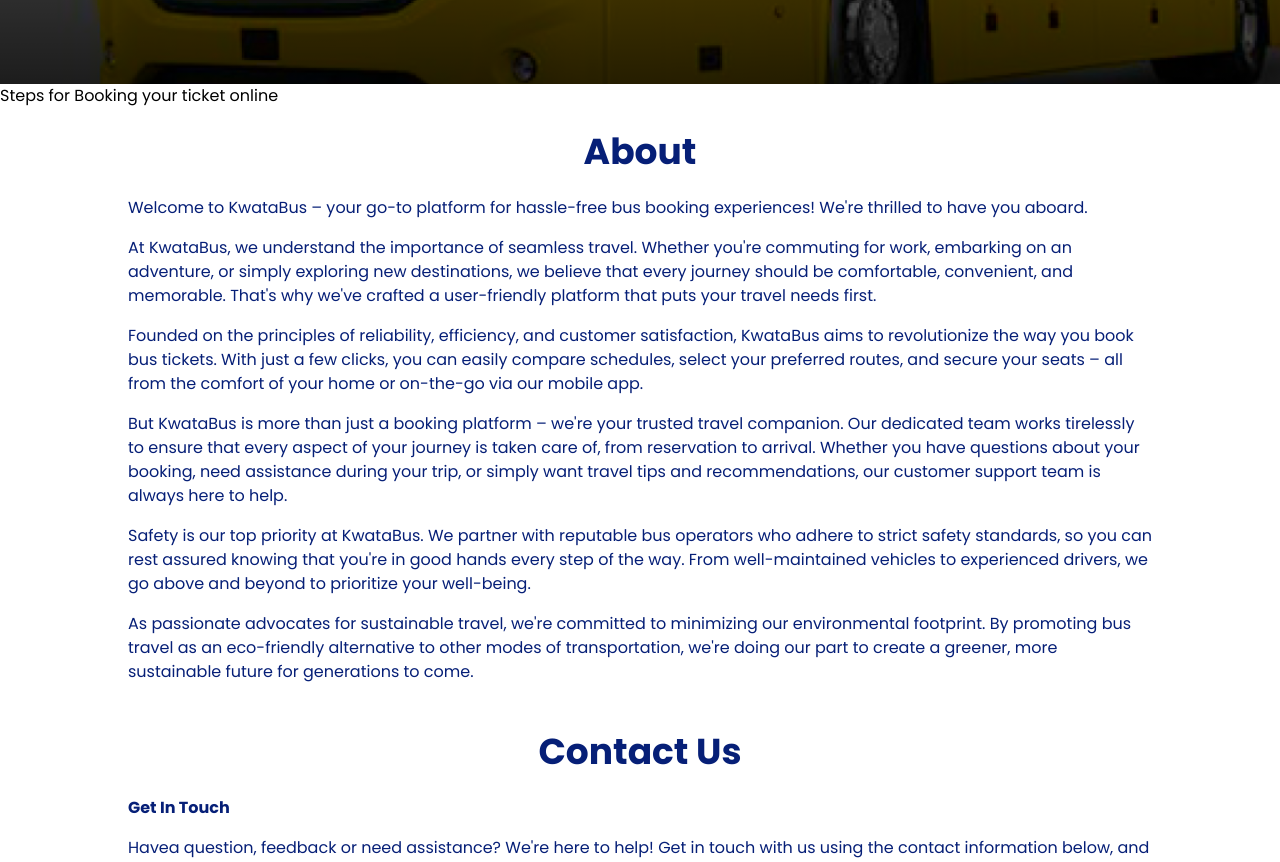
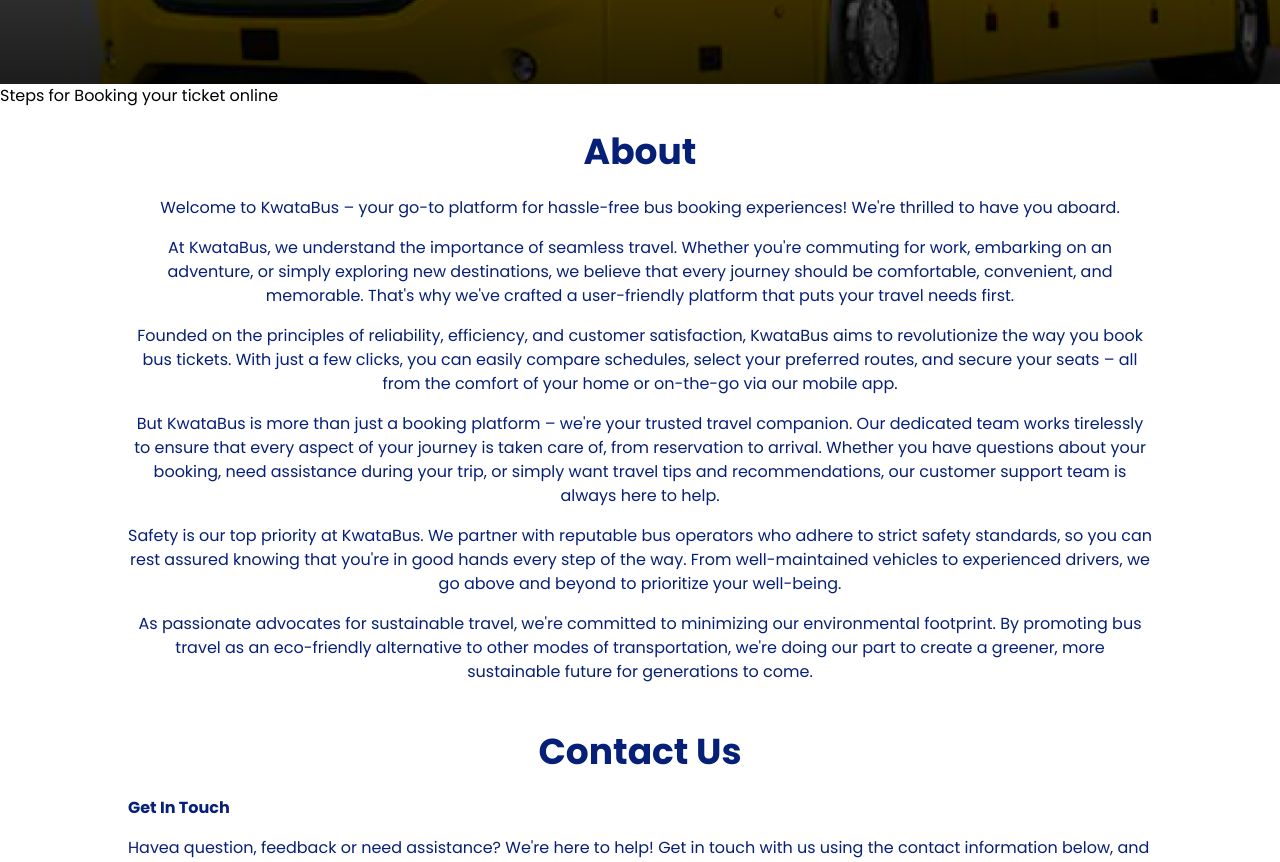
Before and after one commit to Patrickodida/KwataBus-App, a React (Vite) app: page / in a window 1280 px wide. Shown: the part 540-1402 px from the top of the page. Built offline with nearby package versions, Linux system fonts and the light colour scheme.

Commit message:
Add text align property to the about section

```diff
--- a/src/components/About.jsx
+++ b/src/components/About.jsx
@@ -3,7 +3,7 @@ import React from "react";
 function About(){
     return (
         <div>
-            <section className="about-section w-4/5 max-w-screen-xl m-auto mb-12">
+            <section className="about-section w-4/5 max-w-screen-xl m-auto mb-12 text-center">
                 <h2 className="text-4xl text-center my-6 font-bold">About</h2>
                 <p className="mb-4 text-base">Welcome to KwataBus – your go-to platform for hassle-free bus booking experiences! We're thrilled to have you aboard.</p>
                 <p className="mb-4 text-base">At KwataBus, we understand the importance of seamless travel. Whether you're commuting for work, embarking on an adventure, or simply exploring new destinations, we believe that every journey should be comfortable, convenient, and memorable. That's why we've crafted a user-friendly platform that puts your travel needs first.</p>
```
